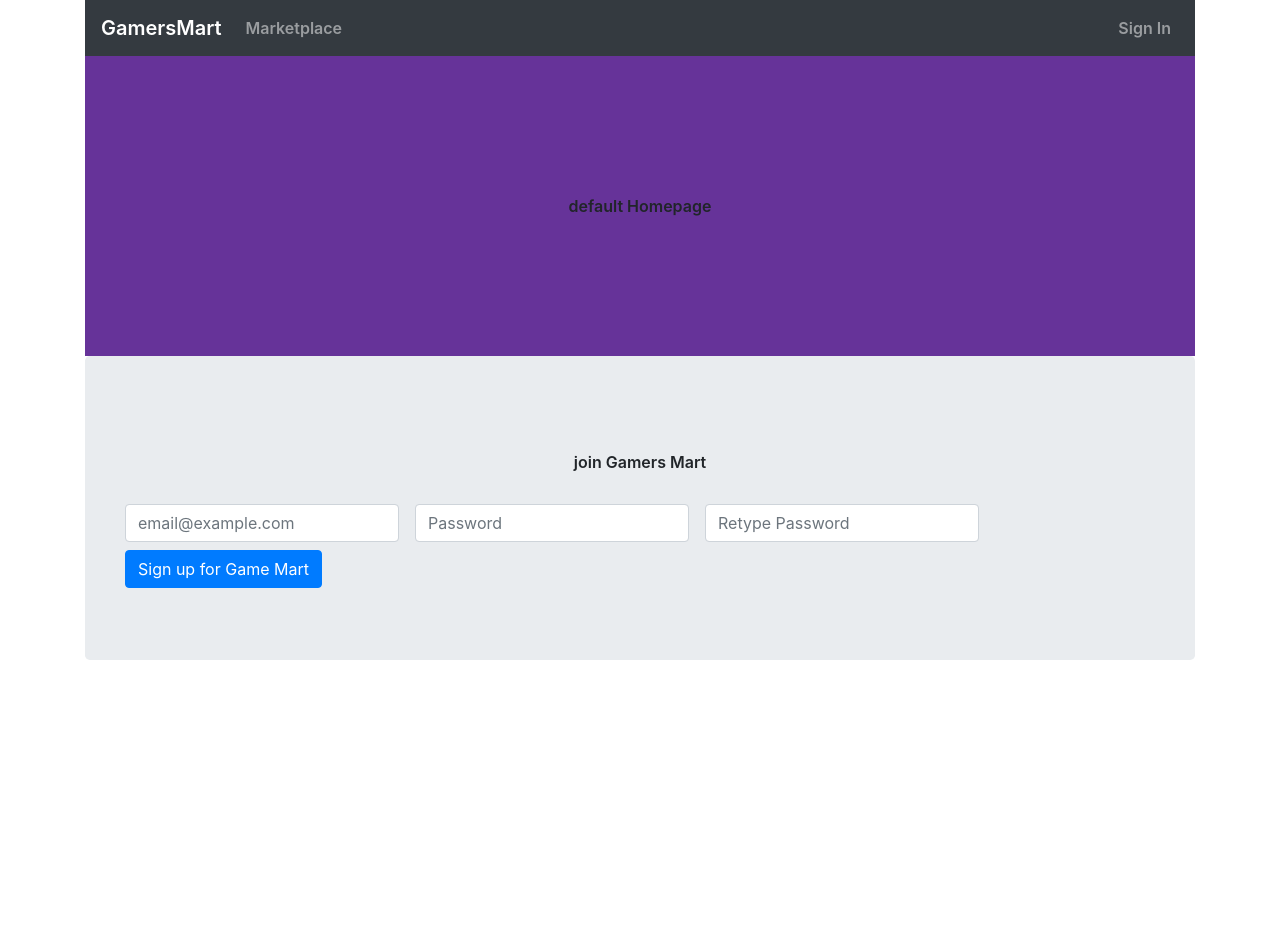
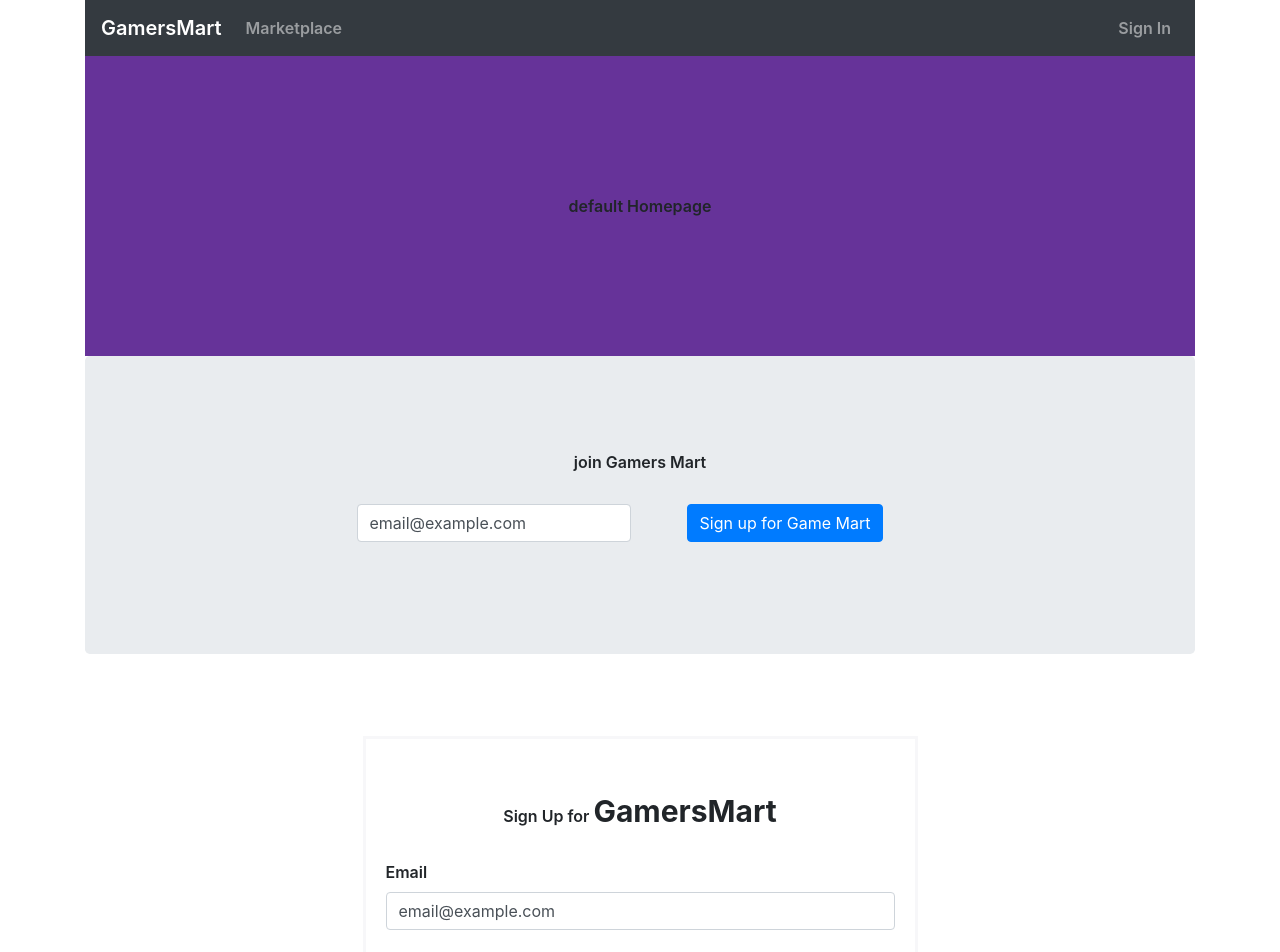
Before and after one commit to abhijit-tambe/Gamers-Mart-Frontend, a React (Create React App) app in the folder gamers-mart/: page / in a window 1280 px wide. Shown: the top 952 px of the page. Before the commit the page ends 800 px from the top, so only its background shows below. Built offline with nearby package versions, Linux system fonts and the light colour scheme.

Commit message:
Update HomepageComponent.jsx

```diff
--- a/gamers-mart/src/components/Homepage/HomepageComponent.jsx
+++ b/gamers-mart/src/components/Homepage/HomepageComponent.jsx
@@ -1,10 +1,30 @@
 import React,{ Component } from "react";
 import AuthenticationService from '../../Authentication/AuthenticationService.js'
 import './HomepageComponent.css'
+import SignUpComponent from "./SignUpComponent.jsx";
 class HomepageComponent extends Component{
     constructor(props){
         super(props);
+        this.state={
+            Email:'email@example.com',
+        }
+        this.changeEmail = this.changeEmail.bind(this);
+        this.redirectToSignup = this.redirectToSignup.bind(this);
     }
+
+    changeEmail(event){
+        this.setState({
+            [event.target.name]: event.target.value,
+        });
+
+    };
+
+
+    redirectToSignup(){
+        console.log(this.state.Email);
+        this.props.history.push('/signup');
+    }
+
     render(){
         var islogged = AuthenticationService.isUserLoggedIn();
         return(
@@ -16,23 +36,25 @@ class HomepageComponent extends Component{
             { ! islogged && <div className=" jumbotron container ">
                 <div className="joinTitle">join Gamers Mart</div>
                 <div className="d-flex justify-content-center">
-                <form className="form-inline">
-                 <div className="form-group mx-sm-2 mb-2">
-                <label  className="sr-only">Email</label>
-                 <input  className="form-control" value="" placeholder="email@example.com"/>
+                {/* <form className="form-inline"> */}
+                 <div className="p mx-md-2 mb-1">
+                {/* <label  className="sr-only">Email</label> */}
+                 <input  className="form-control" type="text" name="Email" value={this.state.Email} onChange={this.changeEmail} />
                 </div>
-                 <div className="form-group mx-sm-2 mb-2">
+                 {/* <div className="form-group mx-sm-2 mb-2">
                 <label  className="sr-only">Password</label>
                 <input type="password" className="form-control" value="" placeholder="Password"/>
-                 </div>
-                 <div className="form-group mx-sm-2 mb-2">
+                 </div> */}
+                 {/* <div className="form-group mx-sm-2 mb-2">
                 <label  className="sr-only">Confirm Password</label>
                 <input type="password" className="form-control" value="" placeholder="Retype Password"/>
-                 </div>
-                     <button  className="btn mx-sm-2 btn-primary mb-2">Sign up for Game Mart</button>
-                </form>
+                 </div> */}
+                     <button onClick={this.redirectToSignup} className="btn mx-md-5 btn-primary mb-5">Sign up for Game Mart</button>
+                {/* </form> */}
                 </div>
             </div> }
+
+            <SignUpComponent email={this.state.Email}></SignUpComponent>
             {/* </div> */}
             </div>
 
```
